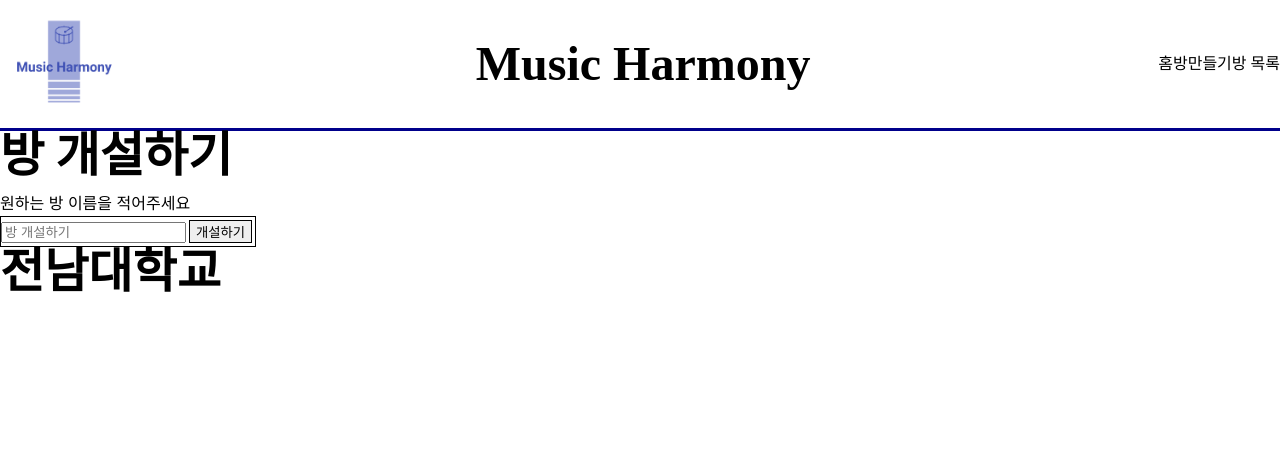
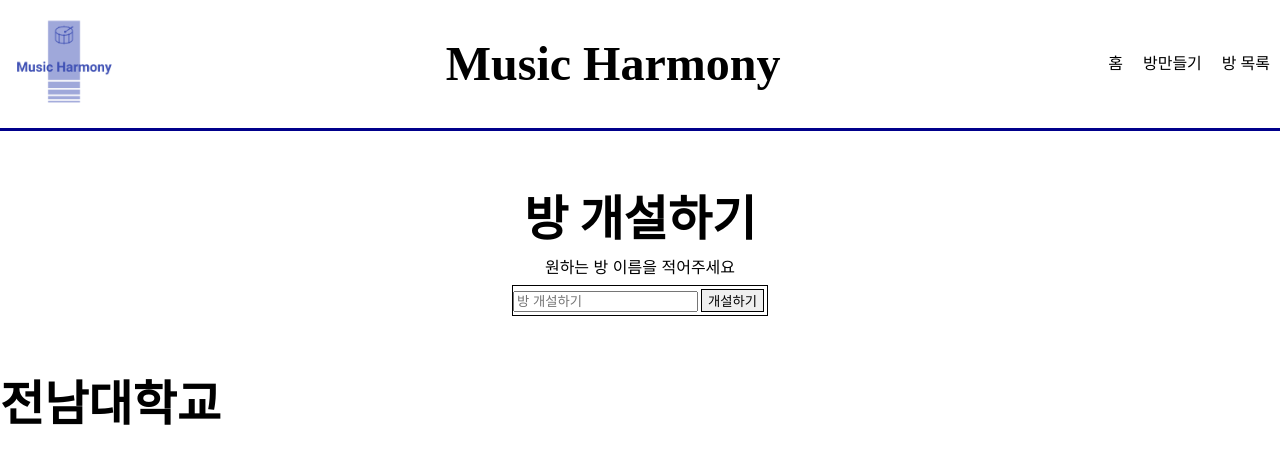
Before and after one commit to jungchanSon/MusicHarmony, a Next.js app in the folder front2/: page /MakeRoom in a window 1280 px wide. Shown: the top 464 px of the page. Built offline with nearby package versions, Linux system fonts and the light colour scheme; a web font is replaced by a local one.

Commit message:
최최종.

```diff
--- a/front2/src/components/Layout/Nav.jsx
+++ b/front2/src/components/Layout/Nav.jsx
@@ -1,4 +1,5 @@
 import Link from "next/link"
+import styled from "styled-components";
 
 
 const Nav = () => {
@@ -6,20 +7,27 @@ const Nav = () => {
 
     return(
         <>
-            <nav className="flex justify-center space-x-4">
+            <nav className="flex justify-center space-x-4" >
                 <Link href="/">
-                    <a className="font-medium px-3 py-2 text-slate-700 rounded-lg hover:bg-slate-100 hover:text-slate-900">홈</a >
+                    <A className="font-medium px-3 py-2 text-slate-700 rounded-lg hover:bg-slate-100 hover:text-slate-900">홈</A >
                 </Link>
                 <Link href="/MakeRoom">
-                    <a className="font-medium px-3 py-2 text-slate-700 rounded-lg hover:bg-slate-100 hover:text-slate-900">방만들기</a >
+                    <A className="font-medium px-3 py-2 text-slate-700 rounded-lg hover:bg-slate-100 hover:text-slate-900" >방만들기</A >
                 </Link>
 
                 <Link href="/RoomList">
-                    <a className="font-medium px-3 py-2 text-slate-700 rounded-lg hover:bg-slate-100 hover:text-slate-900">방 목록</a>
+                    <A className="font-medium px-3 py-2 text-slate-700 rounded-lg hover:bg-slate-100 hover:text-slate-900">방 목록</A>
                 </Link>
             </nav>
         </>
     );
 }
 
+const A = styled.a`
+  margin-right: 10px;
+  margin-left: 10px;
+
+  cursor: pointer;
+
+`
 export default Nav;
--- a/front2/src/pages/MakeRoom/index.jsx
+++ b/front2/src/pages/MakeRoom/index.jsx
@@ -19,6 +19,7 @@ const MakeRoom = () => {
     }
     return (
         <div>
+            <CenterRayout>
             <h1 className={"text-4xl"} >방 개설하기 </h1> <br/>
 
                 <div>원하는 방 이름을 적어주세요</div>
@@ -32,12 +33,13 @@ const MakeRoom = () => {
                     <FormButon onClick={createSubmit} className={"active:bg-violet-700 focus:outline-none focus:ring focus:ring-violet-300"}>개설하기</FormButon>
                 </RoomForm>
             {/*<button onClick={updatetemp(response)}></button>*/}
+            </CenterRayout>
         </div>
     );
 };
 
 const RoomForm = styled.form`
-    margin-top: 5px;
+    margin-top: 10px;
     width: max-content;
     border: 1px solid black;
 `
@@ -47,8 +49,17 @@ const FormInput =styled.input`
 const FormButon = styled.button`
   border: 1px solid black;
   margin: 3px;
+
+  cursor: pointer;
+`
+
+const CenterRayout = styled.div`
+    display: flex;
+    flex-direction: column;
+    align-items: center;
+    justify-items: center;
+    padding: 5%;
 `
 
 
-
 export default MakeRoom;
--- a/front2/src/pages/_app.js
+++ b/front2/src/pages/_app.js
@@ -12,7 +12,6 @@ import {isLocalURL} from "next/dist/shared/lib/router/router";
 function MyApp({ Component, pageProps }) {
   return (
           <ThemeProvider theme={tempTheme}>
-
               <Head>
                   <title>Create Next App</title>
                   <meta name="description" content="Generated by create next app" />
@@ -26,7 +25,7 @@ function MyApp({ Component, pageProps }) {
                   {/*        crossOrigin="anonymous"></script>*/}
 
                   <link rel="preconnect" href="https://cdn.tailwindcss.com"/>
-                  <script src="https://cdn.tailwindcss.com"></script>
+                  <link href="https://cdn.tailwindcss.com"></link>
                   <link rel="preconnect" href="https://fonts.googleapis.com"/>
                   <link rel="preconnect" href="https://fonts.gstatic.com"/>
                   <link href="https://fonts.googleapis.com/css2?family=Gamja+Flower&display=swap" rel="stylesheet"/>
```
Also changed, not shown: front2/src/pages/RoomList/index.jsx (+32 -4 lines), 2 other files (tests, documents, lock files or other folders).
